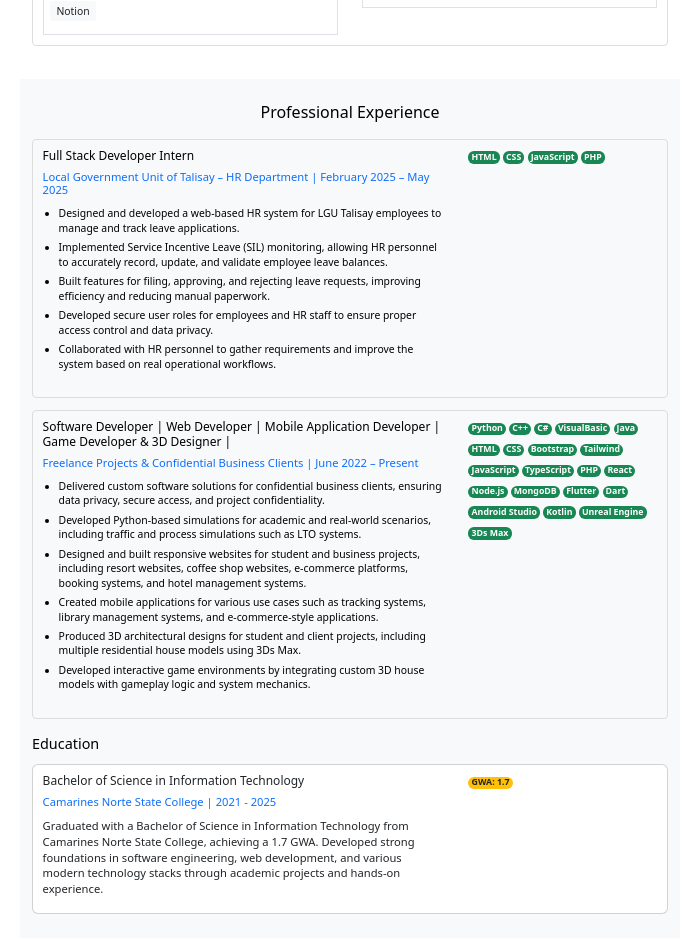
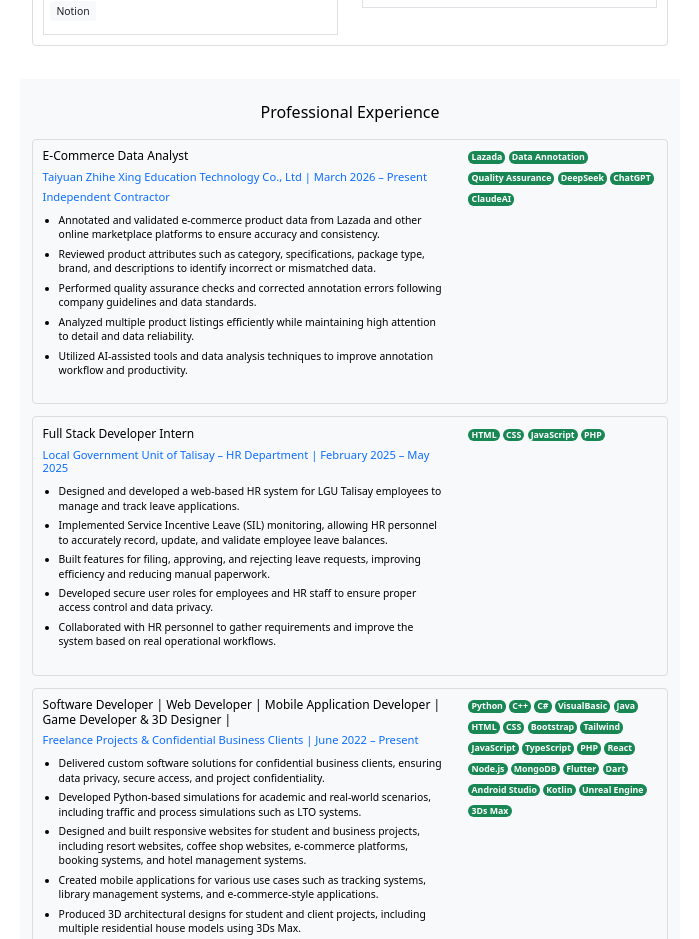
Before and after one commit to TeruhashiN/reactapp, a React (Vite) app: page / in a window 1280 px wide. Shown: the part 820-1759 px from the top of the page, without its empty margins (290-989 px from the left). Built offline with nearby package versions, Linux system fonts and the light colour scheme.

Commit message:
fix experience

```diff
--- a/src/components/Experience.tsx
+++ b/src/components/Experience.tsx
@@ -8,6 +8,56 @@ const Experience: React.FC = () => {
         <div className="row">
           <div className="col-12">
             {/* Experience Item 1 */}
+            <div className="section-border mb-4">
+              <div className="row">
+                <div className="col-md-8">
+                  <h5 className="card-title">E-Commerce Data Analyst</h5>
+                  <h6 className="text-primary">
+                    Taiyuan Zhihe Xing Education Technology Co., Ltd | March 2026 – Present
+                  </h6>
+                  <h6 className="text-primary">
+                    Independent Contractor
+                  </h6>
+
+                  <ul className="mt-3">
+                    <li>
+                      Annotated and validated e-commerce product data from Lazada and other
+                      online marketplace platforms to ensure accuracy and consistency.
+                    </li>
+
+                    <li>
+                      Reviewed product attributes such as category, specifications, package
+                      type, brand, and descriptions to identify incorrect or mismatched data.
+                    </li>
+
+                    <li>
+                      Performed quality assurance checks and corrected annotation errors
+                      following company guidelines and data standards.
+                    </li>
+
+                    <li>
+                      Analyzed multiple product listings efficiently while maintaining high
+                      attention to detail and data reliability.
+                    </li>
+
+                    <li>
+                      Utilized AI-assisted tools and data analysis techniques to improve
+                      annotation workflow and productivity.
+                    </li>
+                  </ul>
+                </div>
+
+                <div className="col-md-4">
+                  <span className="badge bg-success mb-2 me-1">Lazada</span>
+                  <span className="badge bg-success mb-2 me-1">Data Annotation</span>
+                  <span className="badge bg-success mb-2 me-1">Quality Assurance</span>
+                  <span className="badge bg-success mb-2 me-1">DeepSeek</span>
+                  <span className="badge bg-success mb-2 me-1">ChatGPT</span>
+                  <span className="badge bg-success mb-2 me-1">ClaudeAI</span>
+                </div>
+              </div>
+            </div>
+
             <div className="section-border mb-4">
               <div className="row">
                 <div className="col-md-8">
```
Also changed, not shown: 1 other file (tests, documents, lock files or other folders).
